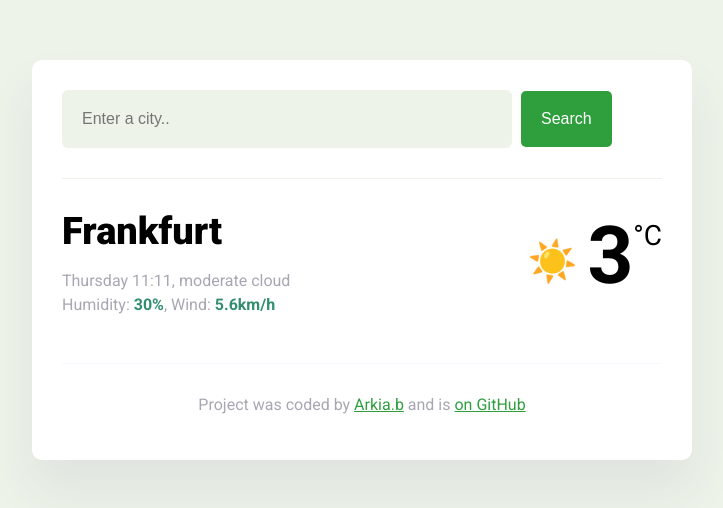
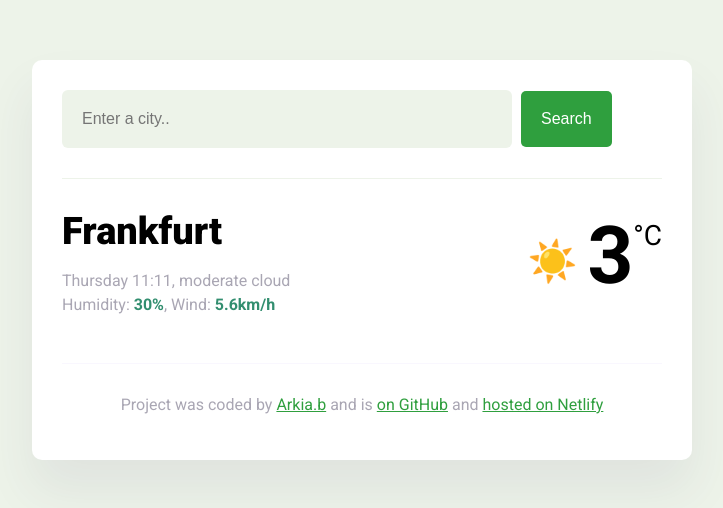
Before and after one commit to ArkiaBabaee/Weather-App, a plain HTML site: page index.html in a window 1280 px wide. Shown: the whole page, without its empty margins (278-1001 px from the left). Drawn offline with nearby package versions, Linux system fonts and the light colour scheme.

Commit message:
Added Netlify link

```diff
--- a/index.html
+++ b/index.html
@@ -50,6 +50,7 @@
           <a href="https://github.com/ArkiaBabaee" target="_blank">Arkia.b</a>
           and is
           <a href="#" target="_blank"> on GitHub</a>
+          and <a href="glowing-lolly-265bea.netlify.app">hosted on Netlify</a>
         </p>
       </footer>
     </div>
```
